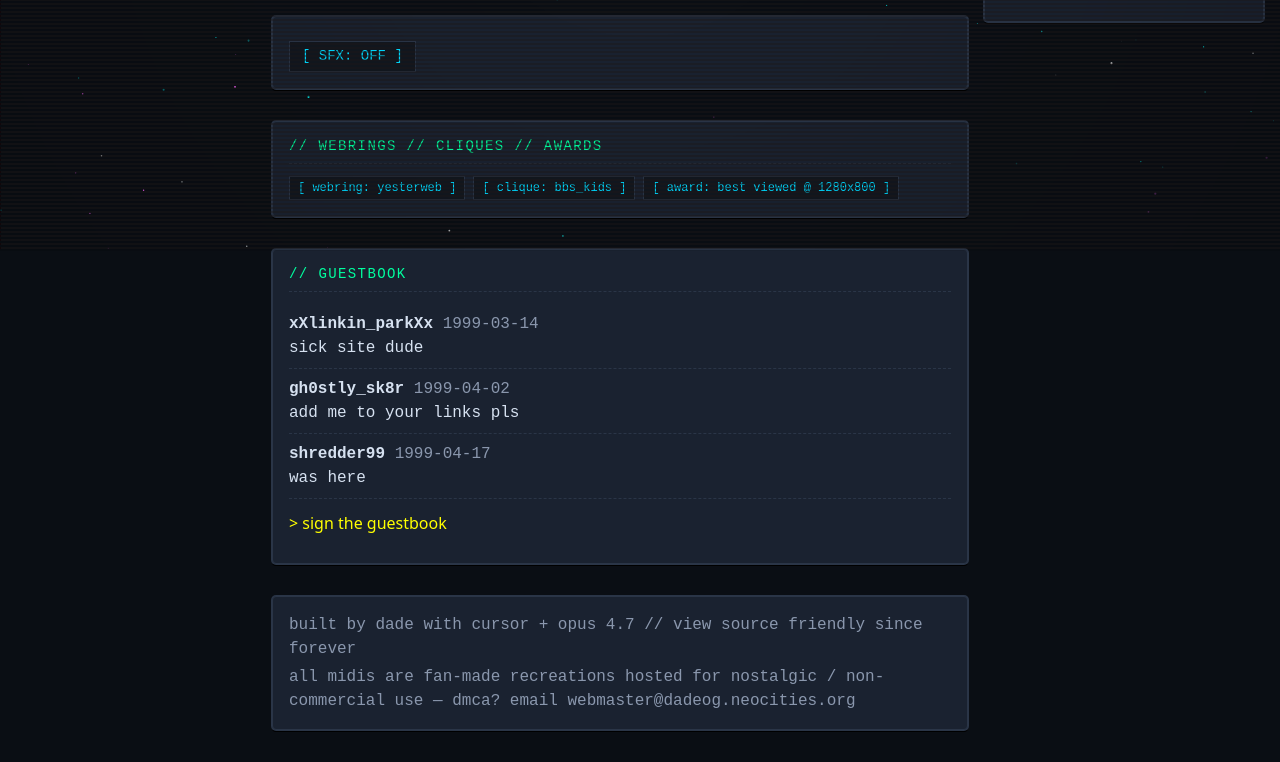
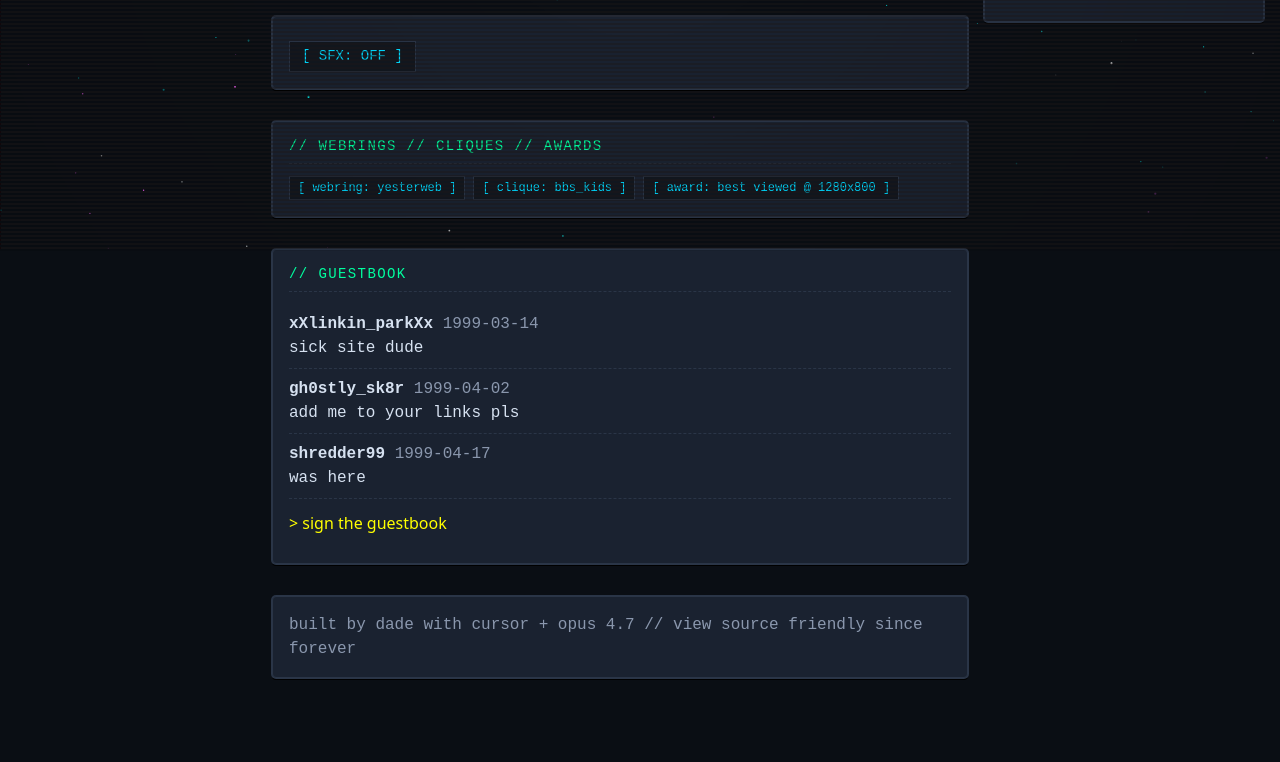
Before and after one commit to dadestudio/dade-neocities, a website: page index.html in a window 1280 px wide. Shown: the part 549-1311 px from the top of the page. After the commit the page ends 1259 px from the top, so only its background shows below. Drawn offline with Linux system fonts and the light colour scheme.

Commit message:
footer: remove DMCA line, keep utf-8 charset fix

```diff
--- a/index.html
+++ b/index.html
@@ -128,7 +128,6 @@ img {
 
       <footer class="panel" id="footer">
         <p class="dim mono" style="margin: 0;">built by dade with cursor + opus 4.7 // view source friendly since forever</p>
-        <p class="dim mono" style="margin: var(--space-1) 0 0 0;">all midis are fan-made recreations hosted for nostalgic / non-commercial use — dmca? email webmaster@dadeog.neocities.org</p>
       </footer>
     </main>
     <aside id="widgets">
```
